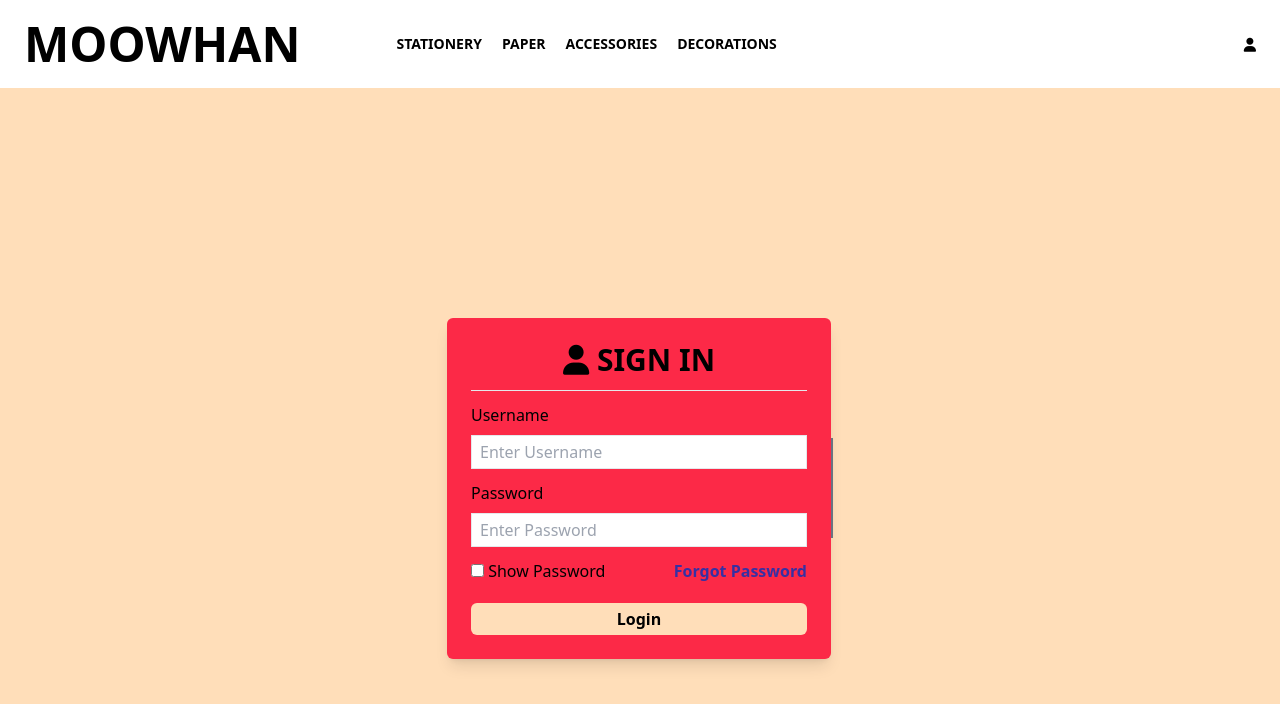
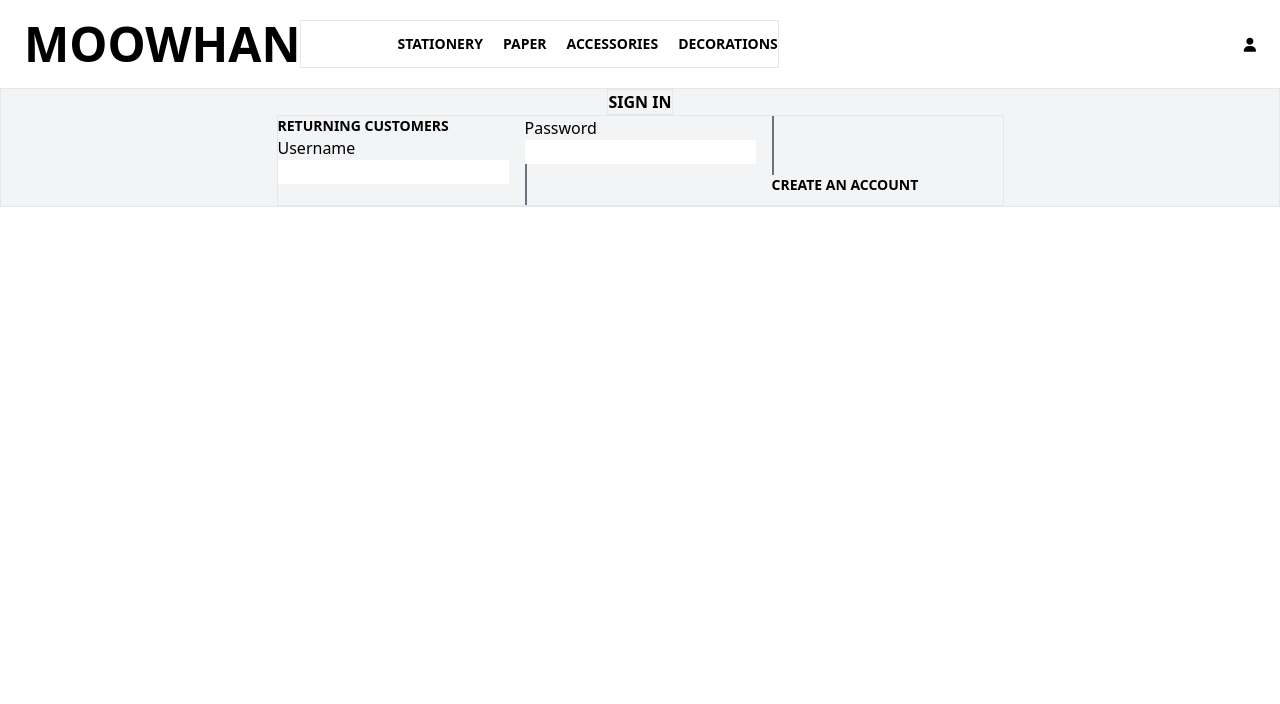
Before and after one commit to JastKherZ/Last-Moo-Waan, a Vue app in the folder Moo-Whann/: page /login in a window 1280 px wide. Shown: the top 704 px of the page. Built offline with nearby package versions, Linux system fonts and the light colour scheme.

Commit message:
change login

```diff
--- a/Moo-Whann/src/components/navbar.vue
+++ b/Moo-Whann/src/components/navbar.vue
@@ -4,7 +4,7 @@
             <button class="text-5xl">
                 <router-link to="/">MOOWHAN</router-link>
             </button>
-            <div class="flex items-center">
+            <div class="flex items-center border">
                 <button class="text-sm ml-24">
                     <router-link to="/">STATIONERY</router-link>
                 </button>
--- a/Moo-Whann/src/views/login.vue
+++ b/Moo-Whann/src/views/login.vue
@@ -1,5 +1,5 @@
 <template>
-    <div class="flex justify-center items-center h-screen" style="background: #FFDEB9;">
+    <!-- <div class="flex justify-center items-center h-screen" style="background: #FFDEB9;">
         <div class="w-96 p-6 shadow-lg rounded-md columns-1" style="background: #FC2947;">
             <h1 class="text-3xl block text-center font-semibold"><i class="fa-solid fa-user"></i> SIGN IN</h1>
             <hr class="mt-3">
@@ -39,6 +39,28 @@
         <div class="">
 
         </div>
+    </div> -->
+    <div class="flex flex-col justify-center items-center border bg-gray-100">
+        <div class="font-bold text-center border">
+            <h1>SIGN IN</h1>
+        </div>
+        <div class="flex justify-between border">
+            <div class="columns-3">
+                <div class="flex flex-col">
+                    <h1 class="font-bold text-sm">RETURNING CUSTOMERS</h1>
+                    <label for="username">Username</label>
+                    <input type="text">
+                    <label for="password">Password</label>
+                    <input type="password">
+                </div>
+                <div class="bg-gray-500 w-[2px] h-[100px]">
+
+                </div>
+                <div>
+                    <h1 class="font-bold text-sm">CREATE AN ACCOUNT</h1>
+                </div>
+            </div>
+        </div>
     </div>
 </template>
 
--- a/Moo-Whann/src/views/register.vue
+++ b/Moo-Whann/src/views/register.vue
@@ -1,10 +1,10 @@
 <template>
-    <div class="flex flex-col justify-center items-center border">
-        <div class="border mt-[50px]">
+    <div class="flex flex-col justify-center items-center border bg-gray-100">
+        <div class="border font-bold mt-[50px]">
             <h1>REGISTRATION</h1>
         </div>
-        <div class="border">
-            <div class="">
+        <div class="border w-96 p-6 text-sm">
+            <div class="border w-full">
                 <label for="" class="flex flex-col">Title</label>
                 <select class="">
                     <option value="">Please Select</option>
@@ -14,23 +14,29 @@
                 </select>
             </div>
             <div class="flex flex-col">
-                <label for="">First Name</label>
-                <input type="text" placeholder="Please enter your First Name">
-                <label for="">Last Name</label>
+                <label for="fname">First Name</label>
+                <input type="text" class="border w-full" placeholder="Please enter your First Name">
+                <label for="lname">Last Name</label>
                 <input type="text" placeholder="Please enter your Last Name">
-                <label for="">Username</label>
-                <input type="text" placeholder="Please enter your Username">
+                <label for="username">Username</label>
+                <input type="text" id="username" placeholder="Please enter your Username">
                 <label for="">Password</label>
-                <input type="text" placeholder="Please enter your new Password">
+                <input type="password" id="password" placeholder="Please enter your new Password">
                 <label for="">Confirm Password</label>
                 <input type="text" placeholder="Please confirm your new Password">
+                <div class="flex items-center mb-4">
+                    <input id="default-checkbox" type="checkbox" value=""
+                        class="w-4 h-4 text-blue-600 bg-gray-100 border-gray-300 rounded focus:ring-blue-500 dark:focus:ring-blue-600 dark:ring-offset-gray-800 focus:ring-2 dark:bg-gray-700 dark:border-gray-600">
+                    <label for="default-checkbox" class="ml-2 text-sm font-medium">Default
+                        checkbox</label>
+                </div>
             </div>
         </div>
         <div class="border">
-                <button>
-                    REGISTER
-                </button>
-            </div>
+            <button>
+                REGISTER
+            </button>
+        </div>
     </div>
 </template>
 
```
Lines whose indentation alone changed are shown as unchanged.
